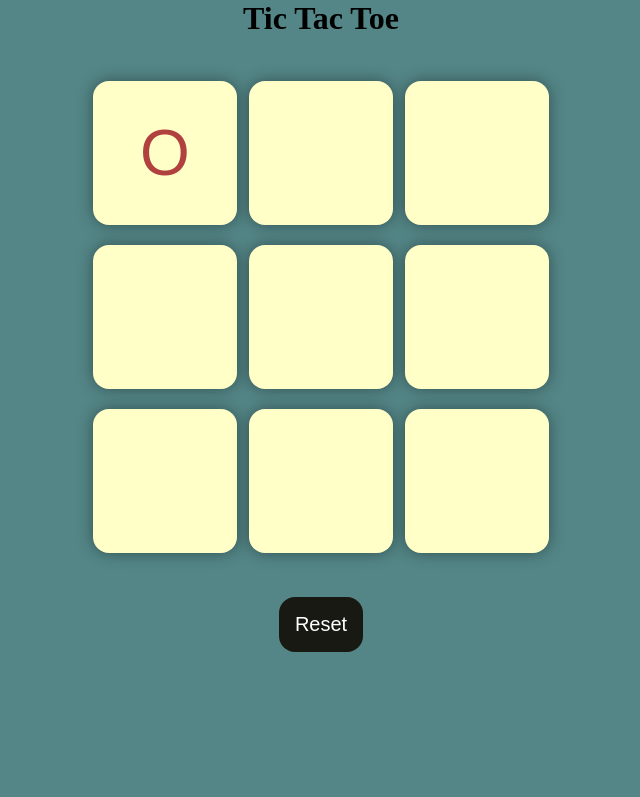
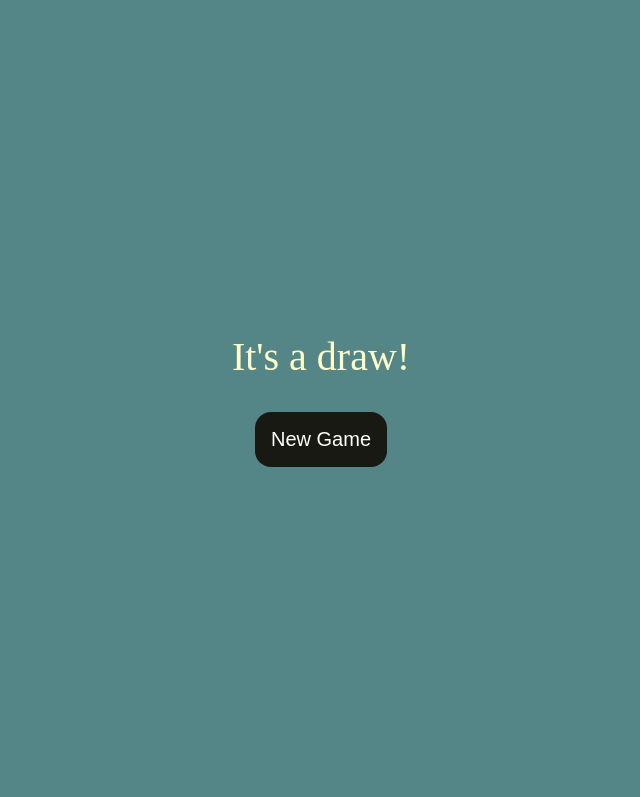
Before and after one commit to heyvishuhere/minor-games, a plain HTML site: page Tic Tac Toe/index.html in a window 1280 px wide. Both pictures are taken after a click on the button 484 px from the left and 153 px from the top of the page. Shown: the top 797 px of the page, without its empty margins (319-959 px from the left). Drawn offline with Linux system fonts and the light colour scheme.

Commit message:
Add files

```diff
--- a/Tic Tac Toe/script.js
+++ b/Tic Tac Toe/script.js
@@ -41,6 +41,7 @@ boxes.forEach((box) =>
         box.disabled=true;
 
         checkWinner();
+        checkDraw();
     })
 })
 
@@ -86,5 +87,27 @@ const checkWinner = ()=>
     }
 }
 
+const checkDraw = () => {
+    let isDraw = true;
+    for (let pattern of winPatterns) {
+        let posVal1 = boxes[pattern[0]].innerText;
+        let posVal2 = boxes[pattern[1]].innerText;
+        let posVal3 = boxes[pattern[2]].innerText;
+
+        if (posVal1 != "" && posVal2 != "" && posVal3 != "") {
+            if (posVal1 === posVal2 && posVal2 === posVal3) {
+                isDraw = false;
+                break;
+            }
+        }
+    }
+    if (isDraw)
+    {
+        msg.innerText = "It's a draw!";
+        msgContainer.classList.remove("hide");
+        disableBoxes();
+    }
+}
+
 newGameBtn.addEventListener("click", resetGame);
 resetBtn.addEventListener("click", resetGame);
```
Also changed, not shown: Tic Tac Toe/index.html (+0 -1 lines), Rock Paper Scissor/Images/paper.png (added), Rock Paper Scissor/Images/rock.png (added), Rock Paper Scissor/Images/scissors.png (added), Rock Paper Scissor/index.html (added).
